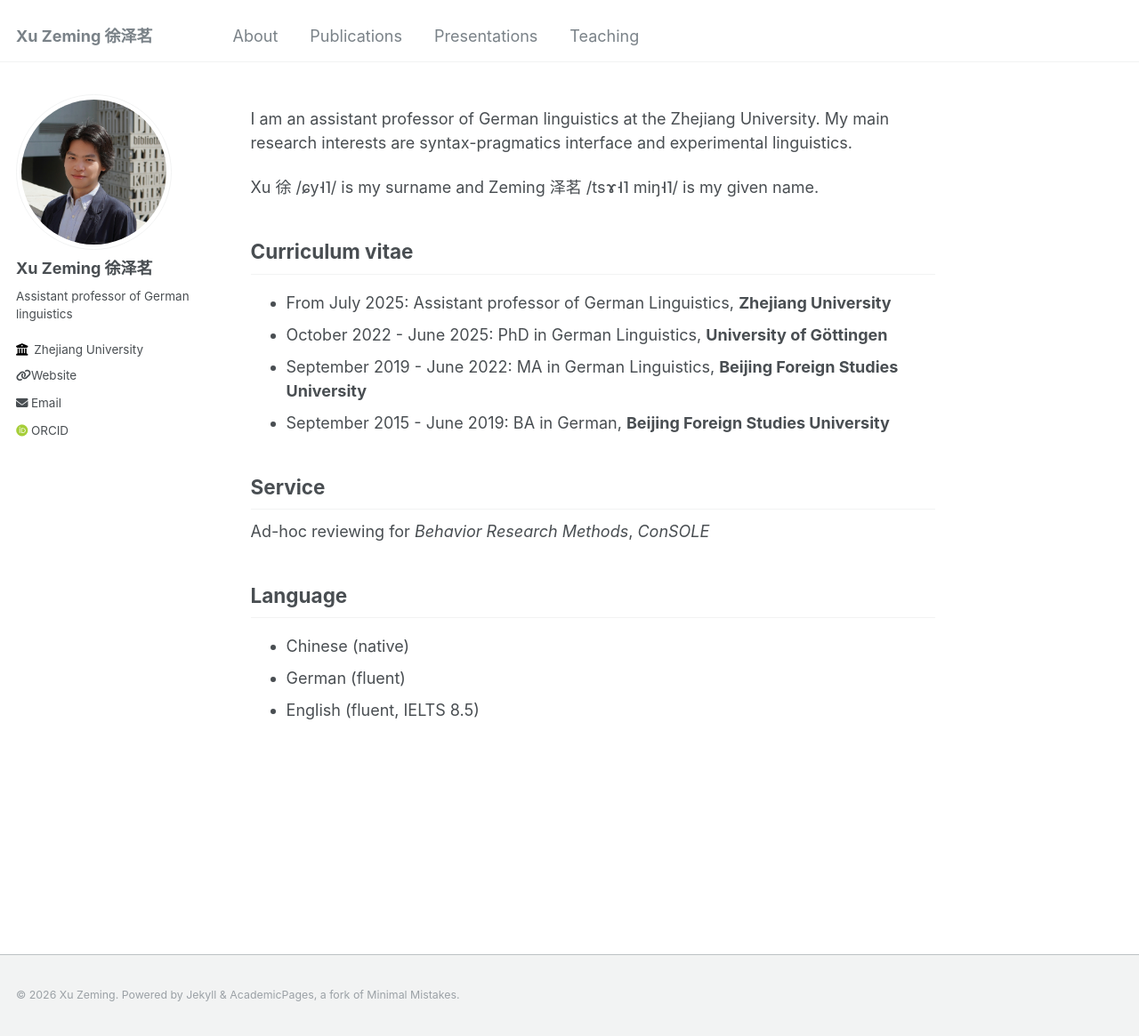
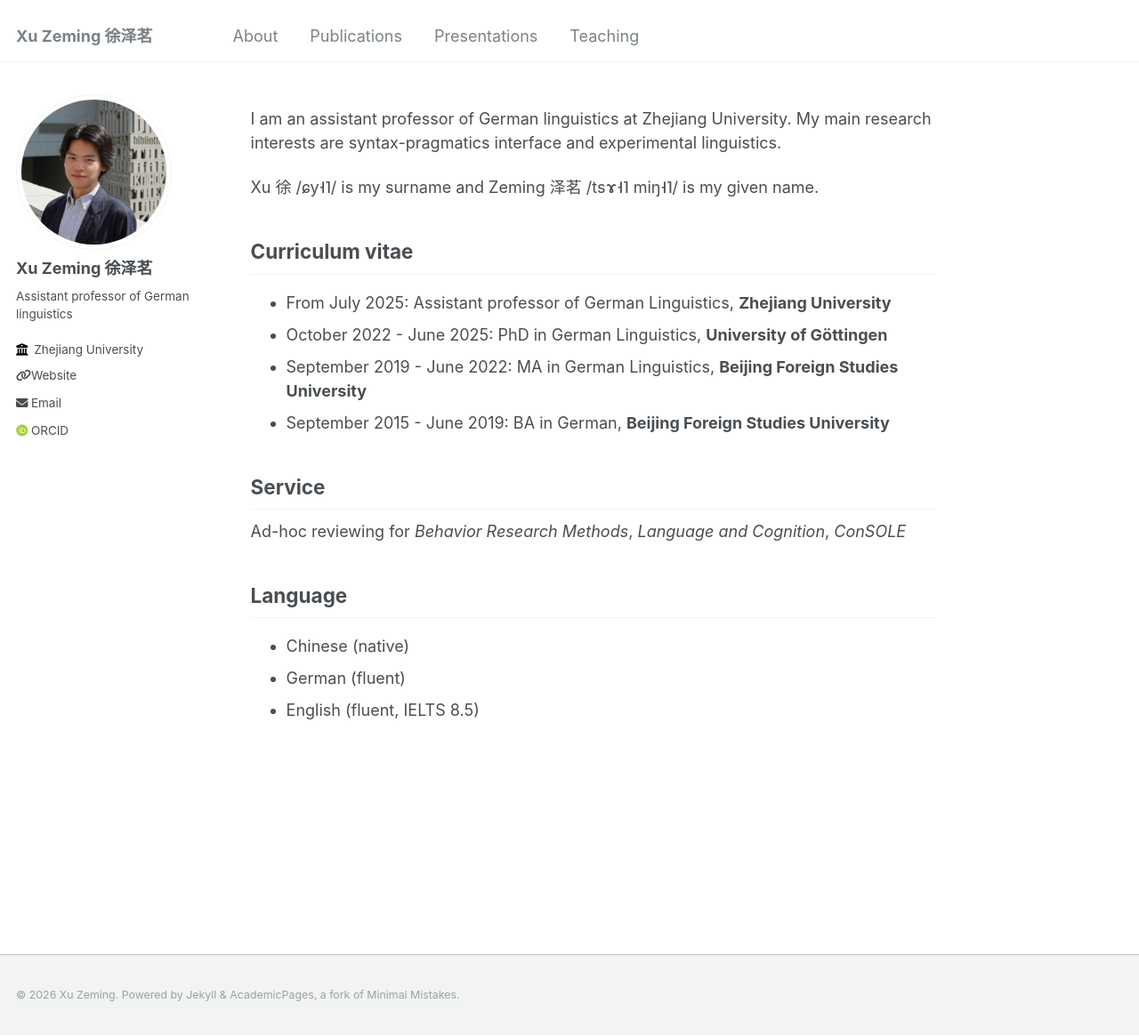
Before and after one commit to xu-zeming/xu-zeming.github.io, a Jekyll site: the page built from _pages/about.md, in a window 1280 px wide and 1165 px high. Shown: the whole window at 89% size. Built offline with Jekyll 4.4.1, drawn with Linux system fonts in a browser that asks for light colours; some web fonts are replaced.

Commit message:
modified:   _pages/about.md 	modified:   _pages/presentations.md

```diff
--- a/_pages/about.md
+++ b/_pages/about.md
@@ -6,7 +6,7 @@ redirect_from:
   - /about/
   - /about.html
 ---
-I am an assistant professor of German linguistics at the Zhejiang University. My main research interests are syntax-pragmatics interface and experimental linguistics.
+I am an assistant professor of German linguistics at Zhejiang University. My main research interests are syntax-pragmatics interface and experimental linguistics.
 
 Xu 徐 /ɕy˧˥/ is my surname and Zeming 泽茗 /tsɤ˧˥ miŋ˧˥/ is my given name.
 
@@ -19,7 +19,7 @@ Curriculum vitae
 
 Service
 ---
-Ad-hoc reviewing for *Behavior Research Methods*, *ConSOLE*
+Ad-hoc reviewing for *Behavior Research Methods*, *Language and Cognition*, *ConSOLE*
 
 Language
 ---
```
Also changed, not shown: _pages/presentations.md (+1 -0 lines).
